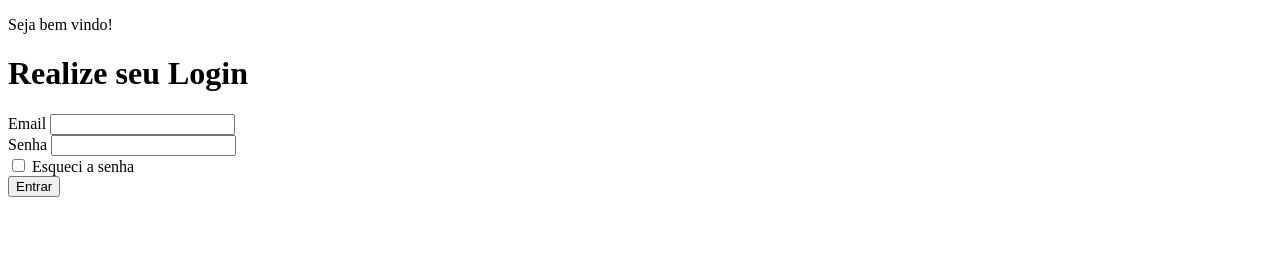
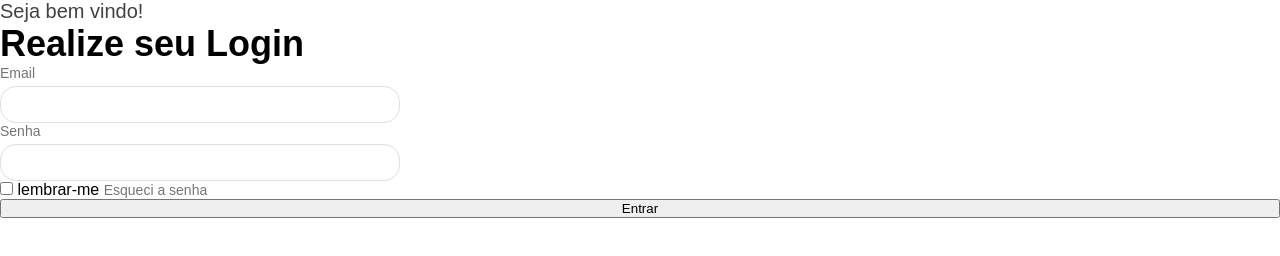
Before and after one commit to Luiz-de-Lima/projeto_modulo-1, a plain HTML site: page index.html in a window 1280 px wide. Drawn offline with Linux system fonts and the light colour scheme; a web font is replaced by a local one.

Commit message:
estilização do formulario

```diff
--- a/css/style.css
+++ b/css/style.css
@@ -0,0 +1,43 @@
+* {
+  margin: 0;
+  padding: 0;
+  box-sizing: border-box;
+}
+body {
+  font-family: "Poppins", sans-serif;
+}
+.form {
+  display: flex;
+  flex-direction: column;
+  justify-content: center;
+  text-align: left;
+}
+.form p {
+  font-size: 20px;
+  color: #424242;
+}
+.form h3 {
+  font-size: 36px;
+}
+.form-group {
+  display: flex;
+  flex-direction: column;
+}
+.form-group .label-field {
+  font-size: 14px;
+  color: #757575;
+  margin-bottom: 5px;
+}
+.form-group .input-field {
+  width: 400px;
+  padding: 10px 5px;
+  border: 1px solid #e0e0e0;
+  border-radius: 16px;
+}
+.form-group.checkbox {
+  display: inline-block;
+}
+
+.checkbox input[type="checkbox"] {
+  margin-left: 0%;
+}
--- a/index.html
+++ b/index.html
@@ -5,26 +5,34 @@
   <meta charset="UTF-8">
   <meta http-equiv="X-UA-Compatible" content="IE=edge">
   <meta name="viewport" content="width=device-width, initial-scale=1.0">
-  <title>Document</title>
+  <link rel="preconnect" href="https://fonts.googleapis.com">
+  <link rel="preconnect" href="https://fonts.gstatic.com" crossorigin>
+  <link href="https: //fonts.googleapis.com/css2?family= família= Poppins:wght@300;400 & display=swap" rel="stylesheet">
+  <link rel="stylesheet" href="./css/style.css">
+
+
+  <title>Master Class</title>
 </head>
 
 <body>
 
-  <form action="">
+  <form action="" class="form">
     <p>Seja bem vindo!</p>
-    <h1>Realize seu Login</h1>
+    <h3>Realize seu Login</h3>
 
-    <div>
-      <label for="email">Email</label>
-      <input type="email" id="email">
+    <div class="form-group">
+      <label for="email" class="label-field">Email</label>
+      <input type="email" id="email" class="input-field">
     </div>
-    <div>
-      <label for="password">Senha</label>
-      <input type="password" id="password">
+    <div class="form-group">
+      <label for="password" class="label-field">Senha</label>
+      <input type="password" id="password" class="input-field">
     </div>
-    <div>
-      <input type="checkbox" name="lembrar" id="">
-      <label for="lembrar">Esqueci a senha</label>
+    <div class="form-group checkbox">
+      <input type="checkbox" name="lembrar" id="" class="checkbox">
+      <label for="">lembrar-me</label>
+      <label for="lembrar" class="label-field">Esqueci a senha</label>
+
     </div>
     <button>Entrar</button>
   </form>
```
